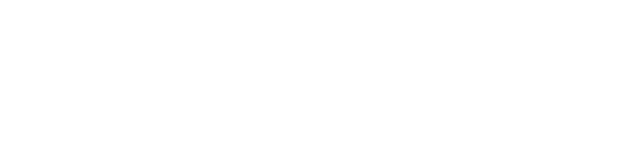
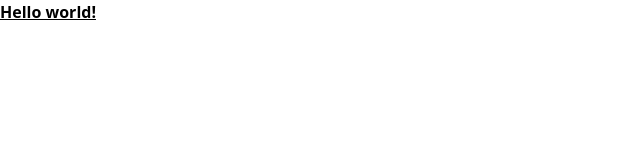
Before and after one commit to JeremyPSS/Music-Store-Lab-Website, a website: page src/index.html in a window 1280 px wide. Shown: the whole page, without its empty margins (0-640 px from the left). Drawn offline with Linux system fonts and the light colour scheme.

Commit message:
adding tailwind

```diff
--- a/index.html
+++ b/src/index.html
@@ -4,8 +4,11 @@
     <meta charset="UTF-8">
     <meta name="viewport" content="width=device-width, initial-scale=1.0">
     <title>Document</title>
+    <link href="/dist/output.css" rel="stylesheet">
 </head>
 <body>
-
+    <h1 class="text-1xl font-bold underline">
+        Hello world!
+    </h1>
 </body>
 </html>
--- /dev/null
+++ b/src/input.css
@@ -0,0 +1,3 @@
+@tailwind base;
+@tailwind components;
+@tailwind utilities;
--- /dev/null
+++ b/tailwind.config.js
@@ -0,0 +1,8 @@
+/** @type {import('tailwindcss').Config} */
+module.exports = {
+  content: ["./src/**/*.{html,js}"],
+  theme: {
+    extend: {},
+  },
+  plugins: [],
+}
```
Also changed, not shown: dist/output.css (added).
